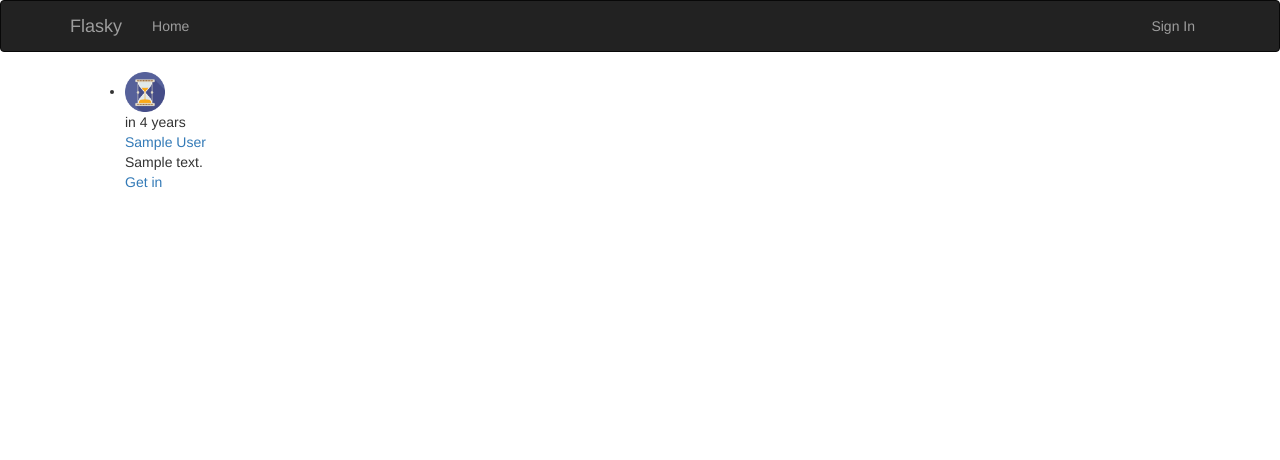
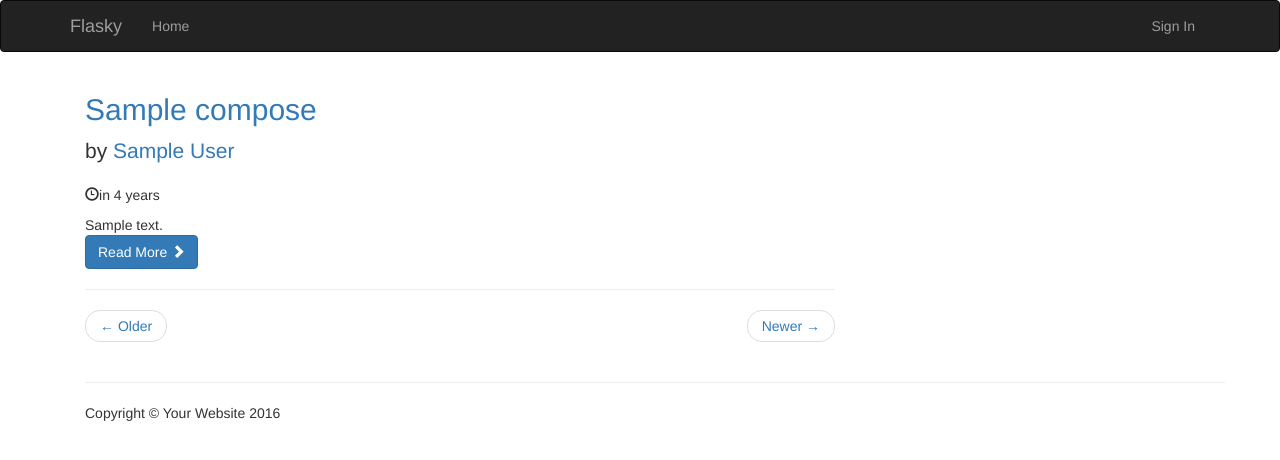
Before and after one commit to Jianwei-Wang/my-flaskr, a Flask app: page / in a window 1280 px wide. Shown: the top 460 px of the page. Run offline with Flask 2, Linux system fonts and the light colour scheme; tables that the repository leaves empty hold one stand-in row (values such as "Sample post"); some libraries are stand-ins or nearby versions.

Commit message:
Change web style
Found a blog template

Signed-off-by: Jianwei Wang <jianwei.wang.chn@gmail.com>

```diff
--- a/templates/base.html
+++ b/templates/base.html
@@ -44,7 +44,7 @@
 <div class="container">
 	{% for message in get_flashed_messages() %}
 	<div class="alert alert-warning">
-		<button type="button" class="close" data-dismiss="alert">&time;<button>
+		<button type="button" class="close" data-dismiss="alert">Yeah<button>
 		{{ message }}
 	</div>
 	{% endfor %}
--- a/templates/show_entries.html
+++ b/templates/show_entries.html
@@ -2,33 +2,64 @@
 {% import "bootstrap/wtf.html" as wtf %}
 
 {% block page_content %}
-	<div class="col-md-4">
+    <!-- Page Content -->
+    <div class="container">
+        <div class="row">
+            <div class="col-md-8">
                 {% if current_user.can(Permission.WRITE_ARTICLES) %}
                 {{ wtf.quick_form(form) }}
+                {% endif %}
             </div>
+            <!-- Blog Entries Column -->
+            <div class="col-md-8">
+
+	        {% for entry in entries %}
+                    <h2>
+	                {% if entry.title %}
+		            <a href="{{ url_for('compose', id=entry.id) }}">{{ entry.title }}</a>
+	                {% else %}
+                            <a href="{{ url_for('compose', id=entry.id) }}">Blog Post Title</a>
 	                {% endif %}
-	<ul class="posts">
-	    {% for entry in entries %}
-	    <li class="post">
-	        <div class="post-thumbnail">
-	            <a href="{{ url_for('.user', username=entry.author.name) }}">
-   			 <img class="img-rounded profile-thumbnail" src="{{ url_for('static', filename='1.png') }}" height="40">
-	            </a>
-	        </div>
-	        <div class="post-content">
-	            <div class="post-date">{{ moment(entry.timestamp).fromNow() }}</div>
-	            <div class="post-author"><a href="{{ url_for('.user', username=entry.author.name) }}">{{ entry.author.name }}</a></div>
+                    </h2>
+                    <p class="lead">
+                        by <a href="{{ url_for('.user', username=entry.author.name) }}">{{ entry.author.name }}</a>
+                    </p>
+                    <p><span class="glyphicon glyphicon-time"></span>{{ moment(entry.timestamp).fromNow() }}</p>
 	            {% if entry.body_html %}
 	            <div class="post-body">{{ entry.body_html|safe }}</div>
 	            {% else %}
 	            <div class="post-body">{{ entry.body }}</div>
 	            {% endif %}
-	            <div>
-			<a href="{{ url_for('compose', id=entry.id) }}">
-			<span>Get in</span></a>
+                    <a class="btn btn-primary" href="{{ url_for('compose', id=entry.id) }}">Read More <span class="glyphicon glyphicon-chevron-right"></span></a>
+                    <hr>
+	        {% endfor %}
+
+                <!-- Pager -->
+                <ul class="pager">
+                    <li class="previous">
+                        <a href="#">&larr; Older</a>
+                    </li>
+                    <li class="next">
+                        <a href="#">Newer &rarr;</a>
+                    </li>
+                </ul>
+
             </div>
         </div>
-	    </li>
-	    {% endfor %}
-	</ul>
+        <!-- /.row -->
+
+        <hr>
+
+        <!-- Footer -->
+        <footer>
+            <div class="row">
+                <div class="col-lg-12">
+                    <p>Copyright &copy; Your Website 2016</p>
+                </div>
+                <!-- /.col-lg-12 -->
+            </div>
+            <!-- /.row -->
+        </footer>
+
+    </div>
 {% endblock %}
```
Also changed, not shown: templates/compose.html (+90 -16 lines). Lines whose indentation alone changed are shown as unchanged.
